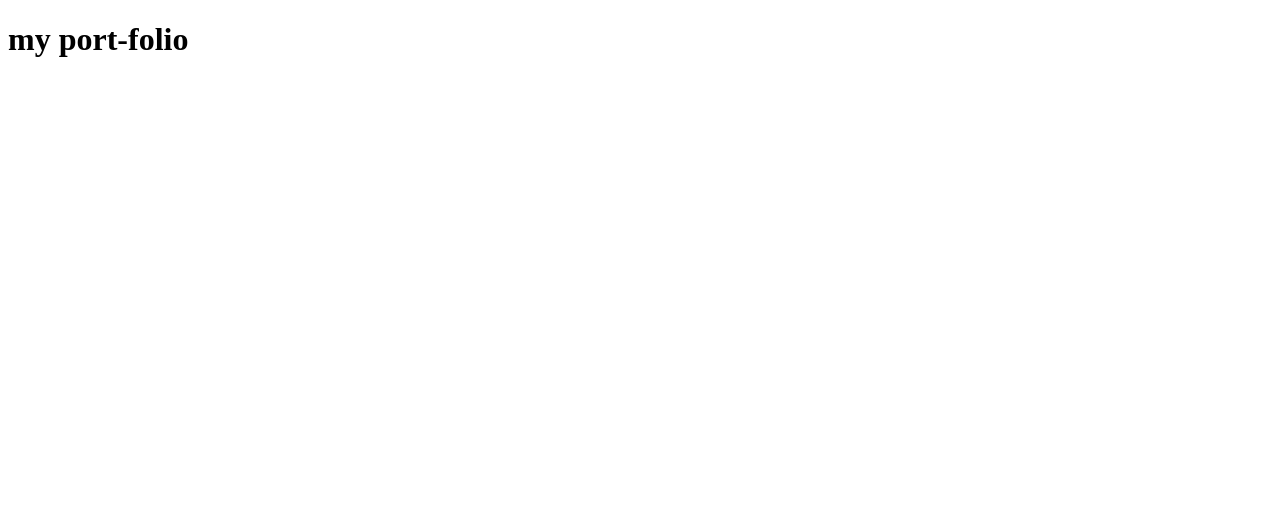
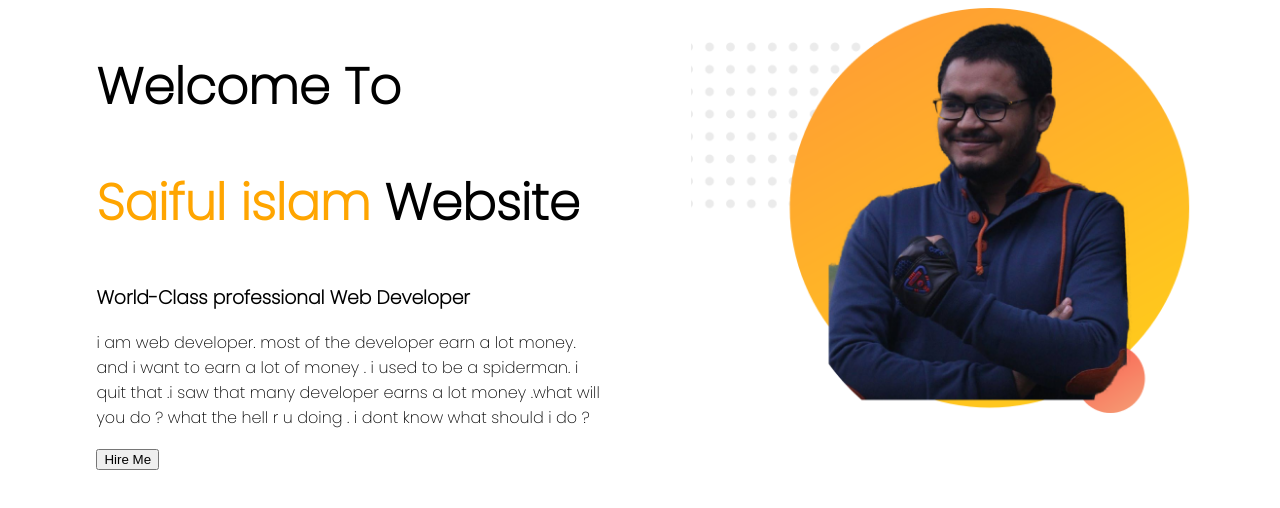
Before and after one commit to saifulmahbub/module3, a plain HTML site: page index.html in a window 1280 px wide. Drawn offline with Linux system fonts and the light colour scheme.

Commit message:
add top part of website

```diff
--- a/index.html
+++ b/index.html
@@ -3,9 +3,24 @@
 <head>
     <meta charset="UTF-8">
     <meta name="viewport" content="width=device-width, initial-scale=1.0">
-    <title>Document</title>
+    <title>Saiful Web Site  </title>
+    <link rel="stylesheet" href="style.css">
+
+    <link rel="preconnect" href="https://fonts.gstatic.com">
+   <link href="https://fonts.googleapis.com/css2?family=Poppins:wght@100;200&display=swap" rel="stylesheet">
 </head>
 <body>
-    <h1>my port-folio</h1>
+   <section class="top-part">
+    <div class="half-width">
+        <h1>Welcome To</h1>
+        <h1><span class="name-highlight">Saiful islam </span>   Website</h1>
+        <h3>World-Class professional Web Developer</h3>
+        <p>i am web developer. most of the developer earn a lot money. and i want to earn a lot of  money . i used to be a spiderman. i quit that .i saw that many developer earns a lot money .what will you do  ? what the hell r u doing . i dont know what should  i do ?</p>
+        <button>Hire Me</button>
+    </div>
+    <div class="half-width">
+        <img src="images/profile1.png" alt="">
+    </div>
+   </section>
 </body>
 </html>
--- /dev/null
+++ b/style.css
@@ -0,0 +1,18 @@
+body{
+    font-family: 'Poppins', sans-serif;
+}
+h1{
+    font-size: 50px;
+}
+.name-highlight{
+    color: orange;
+}
+.half-width{
+    width: 40%;
+    float: left;
+    margin-left: 5%;
+    padding-left: 2%;
+}
+.half-width img{
+    width: 100%;
+}
```
Also changed, not shown: images/download.png (added), images/mama.jpg (added), images/profile1.png (added), images/saifulfb.jpg (added), images/saifulfb2.jpg (added), images/saifuljob.jpg (added), images/saifulnew.jpg (added).
